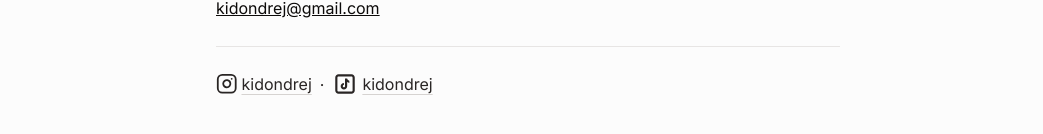
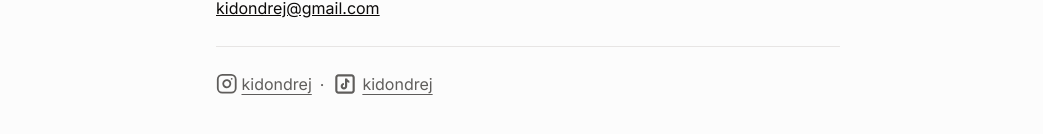
Before and after one commit to ericvalcik/kidondrej, a Next.js app: page /tabs/about-me in a window 1280 px wide. Shown: the part 382-516 px from the top of the page, without its empty margins (112-1155 px from the left). Built offline with nearby package versions, Linux system fonts and the light colour scheme.

Commit message:
fix about me links

```diff
--- a/src/app/tabs/about-me/page.tsx
+++ b/src/app/tabs/about-me/page.tsx
@@ -19,7 +19,7 @@ export default function Page() {
         </a>
       </P>
       <hr className="mt-6" />
-      <div className="flex items-center gap-2 mt-6 text-stone-800 decoration-stone-300 underline-offset-4 flex-wrap">
+      <div className="flex items-center gap-2 mt-6 text-accent-foreground/70 decoration-accent-foreground/70 underline-offset-4 flex-wrap">
         <a
           href="https://www.instagram.com/kidondrej/"
           className="flex items-center gap-1 underline"
```
